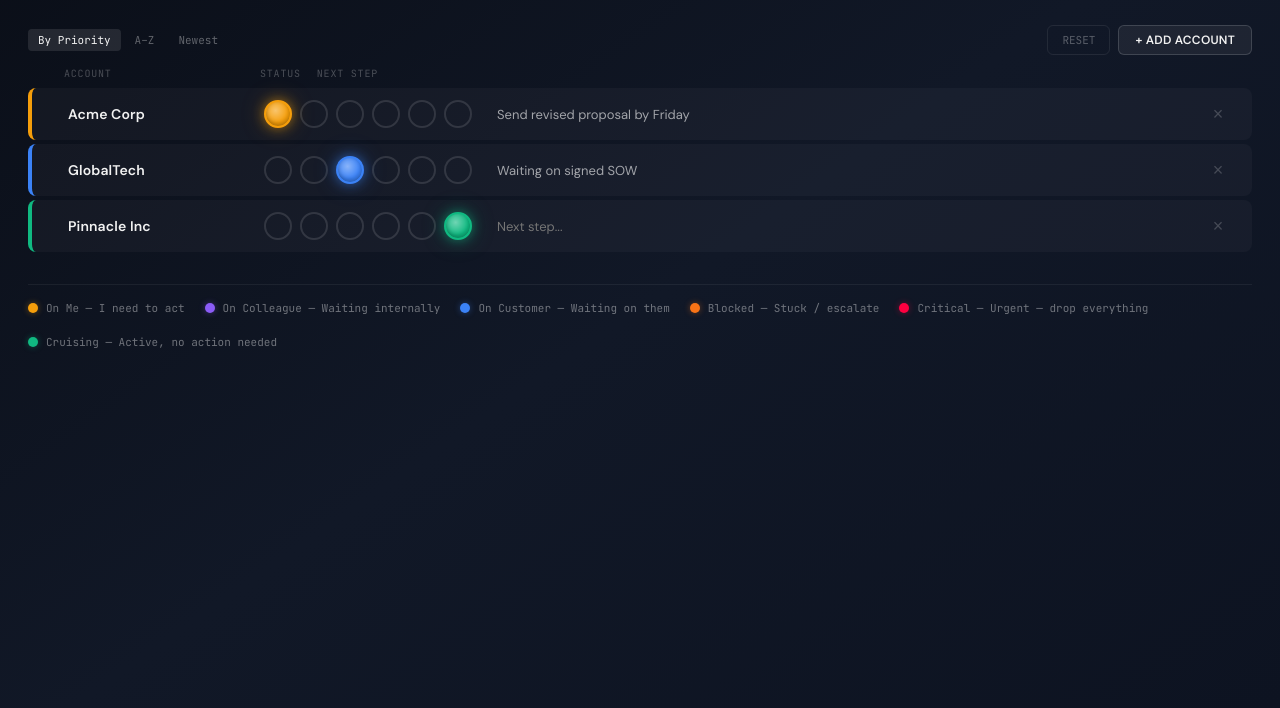
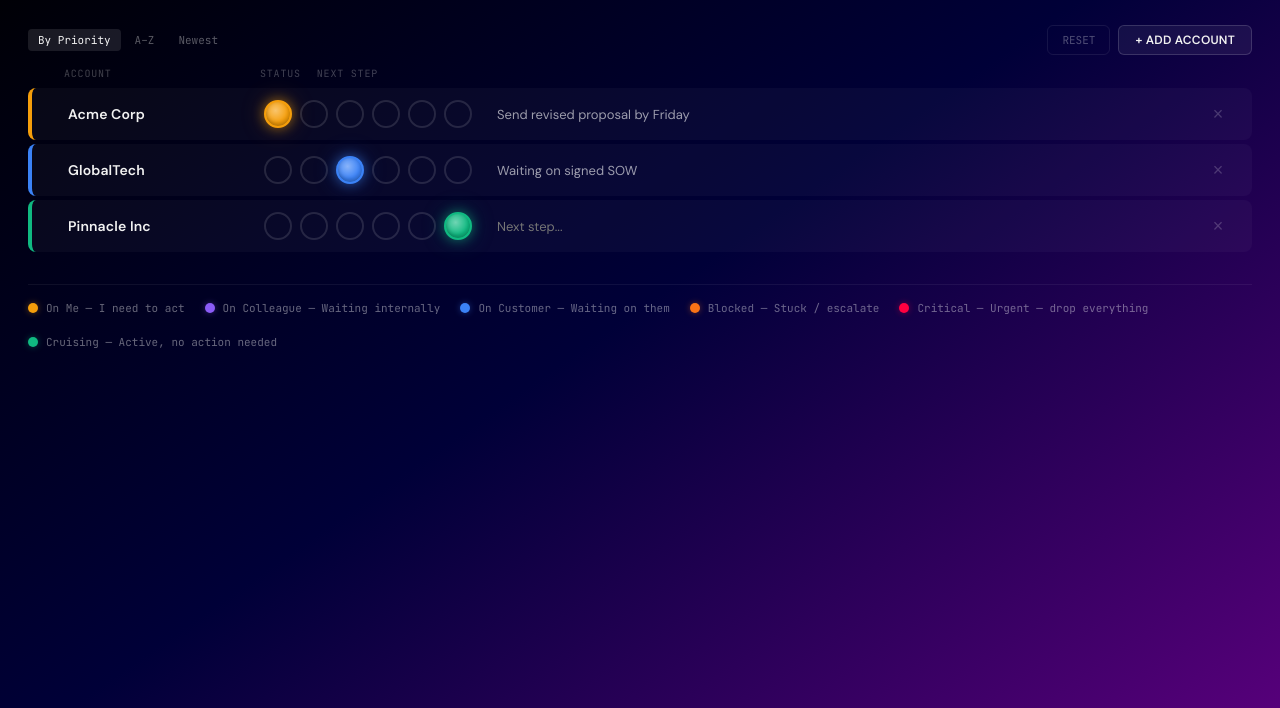
Before and after one commit to ChizzyHat/signal-board, a plain HTML site: page index.html in a window 1280 px wide. Shown: the part 92-800 px from the top of the page. Drawn offline with Linux system fonts and the light colour scheme.

Commit message:
Change background gradient colors in index.html

```diff
--- a/index.html
+++ b/index.html
@@ -13,7 +13,7 @@
 
     body {
       min-height: 100vh;
-      background: linear-gradient(145deg, #0A0E17 0%, #111827 50%, #0D1321 100%);
+      background: linear-gradient(145deg, #000000 0%, #000038 50%, #56007A 100%);
       color: #F1F1F1;
       font-family: 'DM Sans', sans-serif;
       padding: 24px 28px;
```
